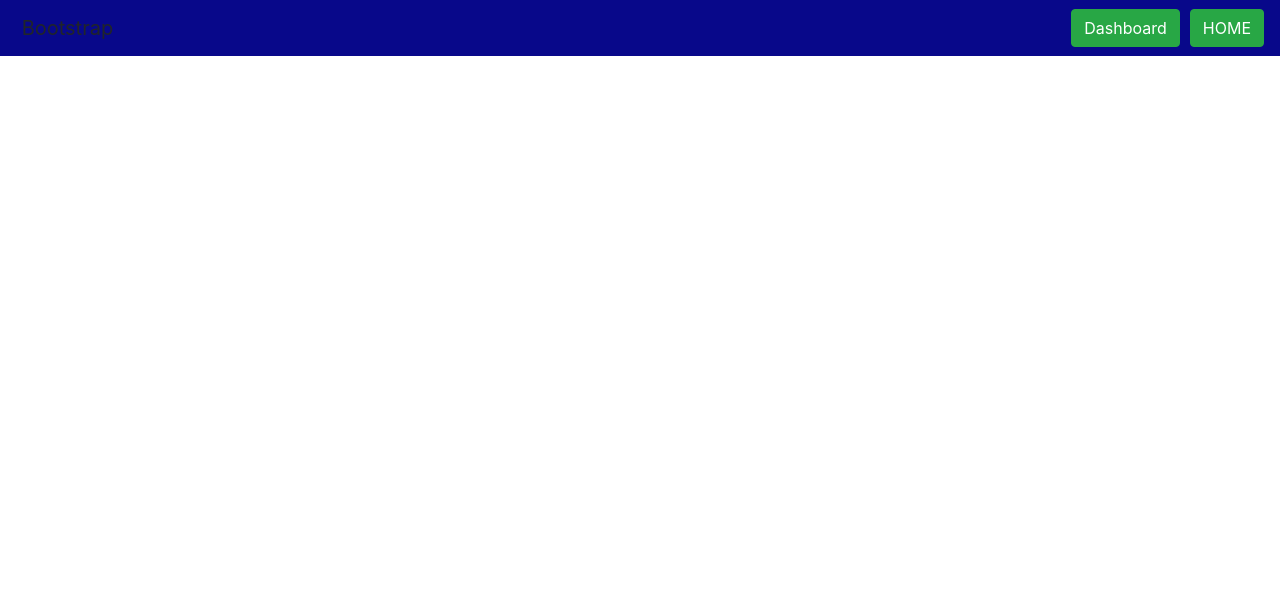
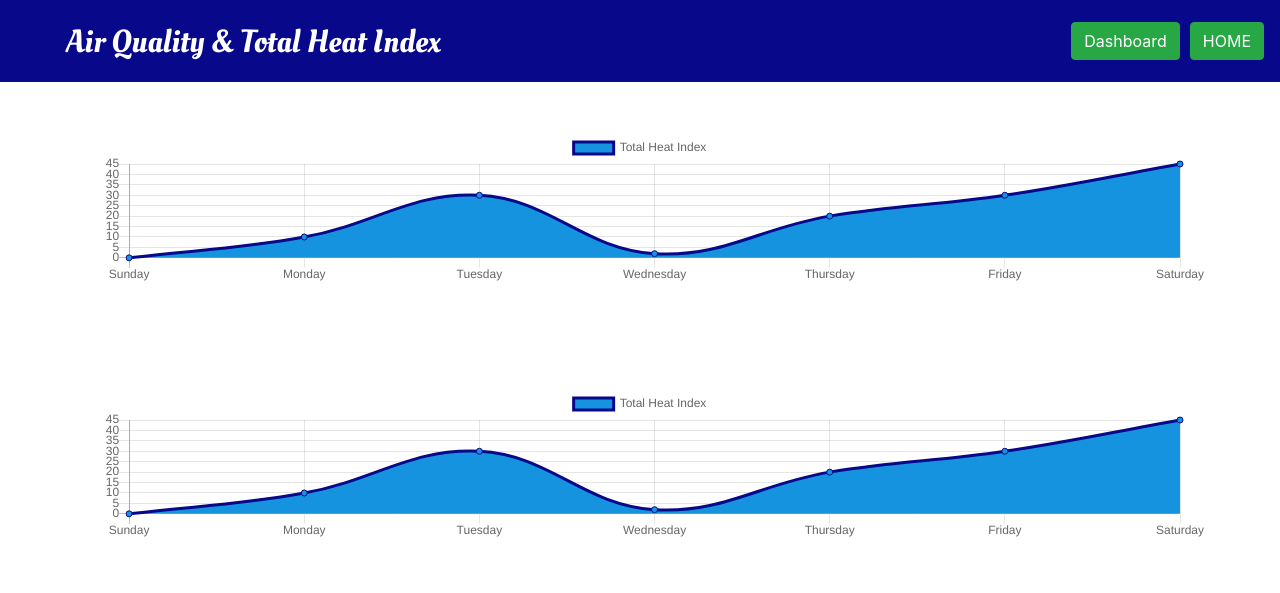
Before and after one commit to mamartsalt/uhack2018, a PHP site: page /uhack/statistics.php in a window 1280 px wide. Shown: the top 593 px of the page. Run offline with PHP 8.4, Linux system fonts and the light colour scheme; some libraries are stand-ins or nearby versions.

Commit message:
statistics chart

```diff
--- a/statistics.php
+++ b/statistics.php
@@ -4,16 +4,28 @@
 	<title>statistics</title>
 	<link rel="stylesheet" href="https://stackpath.bootstrapcdn.com/bootstrap/4.1.3/css/bootstrap.min.css" integrity="																			sha384-MCw98/SFnGE8fJT3GXwEOngsV7Zt27NXFoaoApmYm81iuXoPkFOJwJ8ERdknLPMO" crossorigin="anonymous">
 	 <link href="https://fonts.googleapis.com/css?family=Oleo+Script" rel="stylesheet">
+
+	 <script src="https://cdnjs.cloudflare.com/ajax/libs/Chart.js/2.4.0/Chart.min.js"></script>
 </head>
 <body>
+
+	<style>
+
+	h2, h3{
+		font-family: 'Oleo Script', cursive;
+		margin-left: 50px;
+		margin-top: 10px;
+		}
+
+
+	</style>
 
 
 <nav class="navbar navbar-light"" style="background-color: #08088A">
        	 <a class="navbar-brand">
+        	<h2 style="color: white;">Air Quality & Total Heat Index</h2>
+       	 </a>
 
-        	<img src=""  class="d-inline-block align-top" alt="">
-   							 Bootstrap
-       	 </a>
 
 
 
@@ -27,5 +39,66 @@
     </nav>
 
 
+	<canvas id="myChart"  style="width: 10px;height: 2px;"></canvas>
+	<canvas id="myChart1" style="width: 10px;height: 2px;"></canvas>
+
+	<script>
+
+			var ctx = document.getElementById('myChart').getContext('2d');
+			var chart = new Chart(ctx, {
+    		type: 'line',
+
+    		data: {
+        		labels: ["Sunday", "Monday", "Tuesday", "Wednesday", "Thursday", "Friday", "Saturday"],
+        		datasets: [{
+           		 label: "Total Heat Index",
+            		backgroundColor: '#1693DF',
+            		borderColor: '#08088A',
+           		 data: [0, 10, 30, 2, 20, 30, 45],
+        		}]
+    		},
+
+
+   		 options: {layout: {
+			            padding: {
+			                left: 100,
+			                right: 100,
+			                top: 50,
+			                bottom: 50,
+			            }
+			        },}
+				});
+
+
+			var ctx = document.getElementById('myChart1').getContext('2d');
+			var chart = new Chart(ctx, {
+    		type: 'line',
+
+    		data: {
+        		labels: ["Sunday", "Monday", "Tuesday", "Wednesday", "Thursday", "Friday", "Saturday"],
+        		datasets: [{
+           		 label: "Total Heat Index",
+            		backgroundColor: '#1693DF',
+            		borderColor: '#08088A',
+           		 data: [0, 10, 30, 2, 20, 30, 45],
+        		}]
+    		},
+
+
+   		 options: {layout: {
+			            padding: {
+			                left: 100,
+			                right: 100,
+			                top: 50,
+			                bottom: 50,
+			            },
+			              labels: {
+                // This more specific font property overrides the global property
+                fontColor: 'black'
+            }
+			        },}
+				});
+
+</script>
 </body>
 </html>
```
Also changed, not shown: dashboard.php (+4 -5 lines), index.php (+3 -5 lines).
